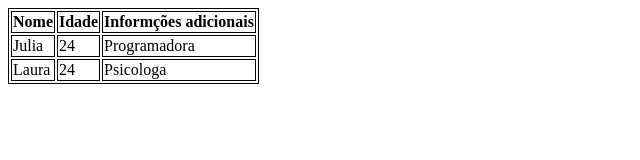
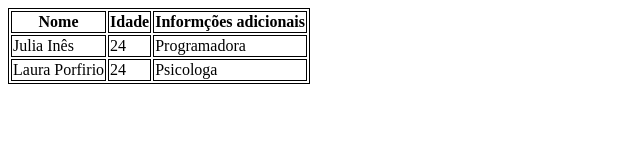
Before and after one commit to Julia-itns/aula-tabela, a plain HTML site: page index.html in a window 1280 px wide. Shown: the whole page, without its empty margins (0-640 px from the left). Drawn offline with Linux system fonts and the light colour scheme.

Commit message:
adicionei os sobrenomes aos nomes Julia e Laura

```diff
--- a/index.html
+++ b/index.html
@@ -20,12 +20,12 @@
 
     <tbody>
         <tr>
-            <td>Julia</td>
+            <td>Julia Inês</td>
             <td>24</td>
             <td>Programadora</td>
         </tr>
         <tr>
-            <td>Laura</td>
+            <td>Laura Porfirio</td>
             <td>24</td>
             <td>Psicologa</td>
         </tr>
```
